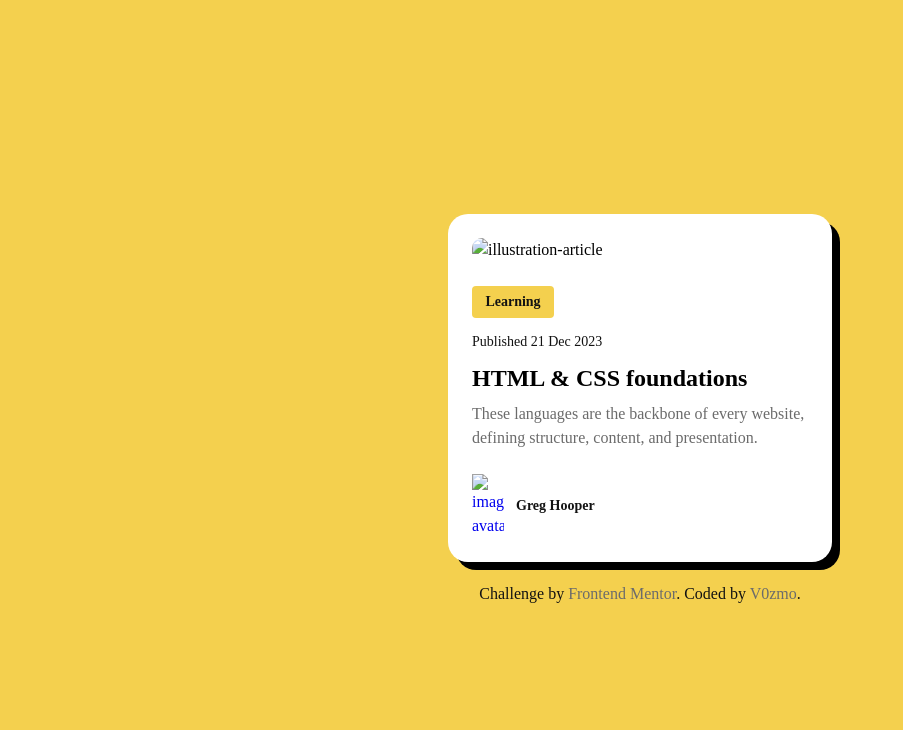
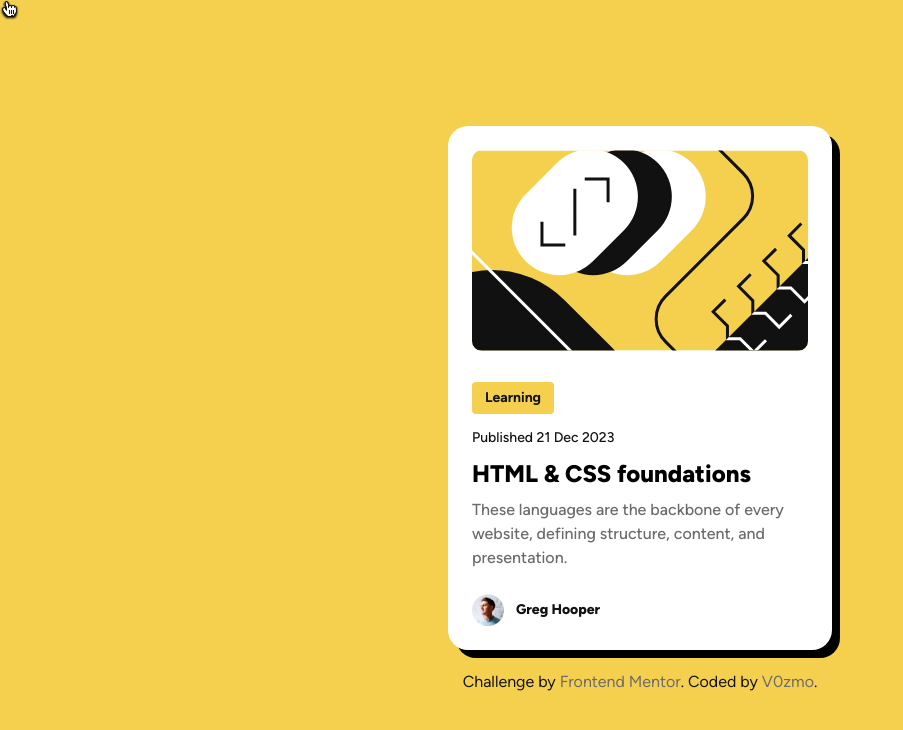
Before and after one commit to V0zmo/Frontend-Mentor-Challanges-Lists, a plain HTML site: page blog-preview-card-main/index.html in a window 1280 px wide. Shown: the whole page, without its empty margins (0-903 px from the left). Drawn offline with Linux system fonts and the light colour scheme; the site is published under a folder, as on GitHub Pages, so addresses that start at the root find nothing.

Commit message:
Fixed the url sites and bug fixes

```diff
--- a/blog-preview-card-main/index.html
+++ b/blog-preview-card-main/index.html
@@ -13,6 +13,7 @@
   <!-- Feel free to remove these styles or customise in your own stylesheet 👍 -->
   <link rel="stylesheet" href="style.css">
 </head>
+<!-- TODO: Element "h2" not allowed as child of element "span" in this context. 29-31 Code Line (Suppressing further errors from this subtree.) -->
 
 <body>
   <main>
@@ -20,14 +21,11 @@
       <div id="costum-cursor"></div>
       <div class="blog-card" class="blog-card">
 
-        <img src="/blog-preview-card-main/assets/images/illustration-article.svg" alt="illustration-article"
-          class="blog-card-image">
-
+        <img src="./assets/images/illustration-article.svg" alt="illustration-article" class="blog-card-image">
         <div class="blog-card-content">
 
-          <span class="blog-card-category">
-            <h2>Learning</h2>
-          </span>
+
+          <h2><span class="blog-card-category">Learning</span></h2>
           <h2 class="blog-card-date">Published 21 Dec 2023</h2>
 
           <h1 class="blog-card-title"><a href="#">HTML & CSS foundations</a></h1>
@@ -39,8 +37,7 @@
 
         <div>
           <a href="#" class="blog-card-author">
-            <img src="/blog-preview-card-main/assets/images/image-avatar.webp" alt="image-avatar"
-              class="blog-card-image-avatar">
+            <img src="./assets/images/image-avatar.webp" alt="image-avatar" class="blog-card-image-avatar">
             <h2 class="blog-card-author-name">Greg Hooper</h2>
           </a>
         </div>
@@ -51,7 +48,7 @@
       </div>
     </div>
   </main>
-  <script src="index.js"></script>
+  <script src="./index.js"></script>
 </body>
 
 </html>
--- a/blog-preview-card-main/style.css
+++ b/blog-preview-card-main/style.css
@@ -11,7 +11,7 @@
 
 @font-face {
     font-family: Figtree;
-    src: url(/blog-preview-card-main/assets/fonts/Figtree-VariableFont_wght.ttf);
+    src: url(./assets/fonts/Figtree-VariableFont_wght.ttf);
 }
 
 * {
@@ -27,7 +27,8 @@
     left: 0%;
     z-index: 999;
     pointer-events: none;
-    content: url(/blog-preview-card-main/assets/images/cursor.svg);
+    content: url(./assets/images/cursor.svg);
+    display: none;
 }
 
 .container {
```
Also changed, not shown: index.html (+2 -2 lines), qr-code-component-main/index.html (+1 -1 lines), 3 other files.
